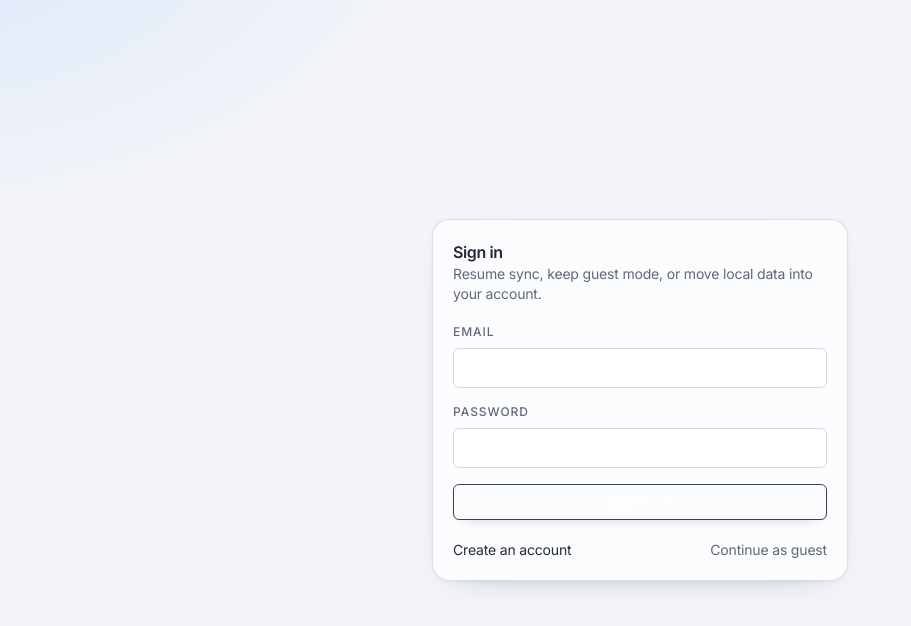
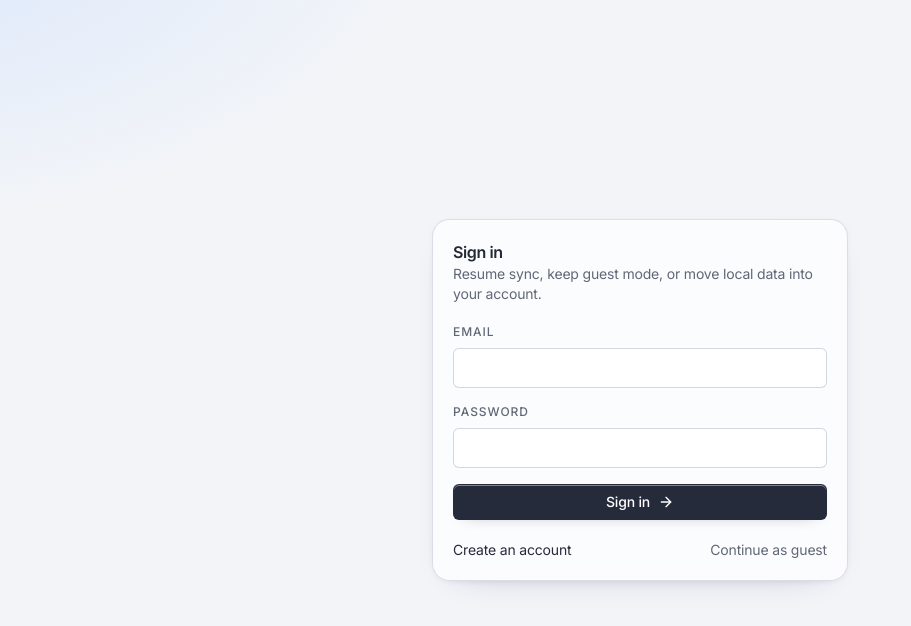
Before and after one commit to lekhanpro/CampusPilot, a Next.js app in the folder Campuspilot/: page /auth/login in a window 1280 px wide. Shown: the top 626 px of the page, without its empty margins (0-911 px from the left). Built offline with nearby package versions, Linux system fonts and the light colour scheme; no server answers.

Commit message:
fix(ui): enforce button contrast and refresh service worker cache strategy

```diff
--- a/Campuspilot/components/ui/button.tsx
+++ b/Campuspilot/components/ui/button.tsx
@@ -10,14 +10,14 @@ export function Button({ className, variant = "primary", size = "md", ...props }
   return (
     <button
       className={cn(
-        "inline-flex shrink-0 items-center justify-center whitespace-nowrap rounded-md border text-sm font-medium leading-none transition-[background-color,color,border-color,box-shadow,transform] duration-150",
+        "inline-flex shrink-0 items-center justify-center whitespace-nowrap rounded-md border text-sm font-medium leading-none text-foreground transition-[background-color,color,border-color,box-shadow,transform] duration-150",
         "touch-manipulation focus-visible:outline-none focus-visible:ring-2 focus-visible:ring-ring/35 focus-visible:ring-offset-1 focus-visible:ring-offset-background",
         "active:translate-y-px disabled:pointer-events-none disabled:opacity-50",
-        variant === "primary" && "border-primary/90 bg-primary/94 text-primary-foreground shadow-soft hover:bg-primary",
-        variant === "secondary" && "border-border/80 bg-muted/78 text-foreground hover:bg-muted",
+        variant === "primary" && "border-primary/90 bg-primary text-primary-foreground shadow-soft hover:bg-primary/92",
+        variant === "secondary" && "border-border bg-secondary text-secondary-foreground hover:bg-secondary/88",
         variant === "ghost" && "border-transparent bg-transparent text-foreground hover:bg-muted/68",
-        variant === "outline" && "border-border/80 bg-background/55 text-foreground hover:bg-muted/70",
-        variant === "destructive" && "border-destructive/90 bg-destructive/94 text-destructive-foreground hover:bg-destructive",
+        variant === "outline" && "border-border bg-card text-foreground hover:bg-muted/72",
+        variant === "destructive" && "border-destructive/90 bg-destructive text-destructive-foreground hover:bg-destructive/92",
         size === "sm" && "h-8 px-3 text-xs",
         size === "md" && "h-9 px-4",
         size === "lg" && "h-10 px-5 text-sm",
```
Also changed, not shown: Campuspilot/public/sw.js (+15 -3 lines).
